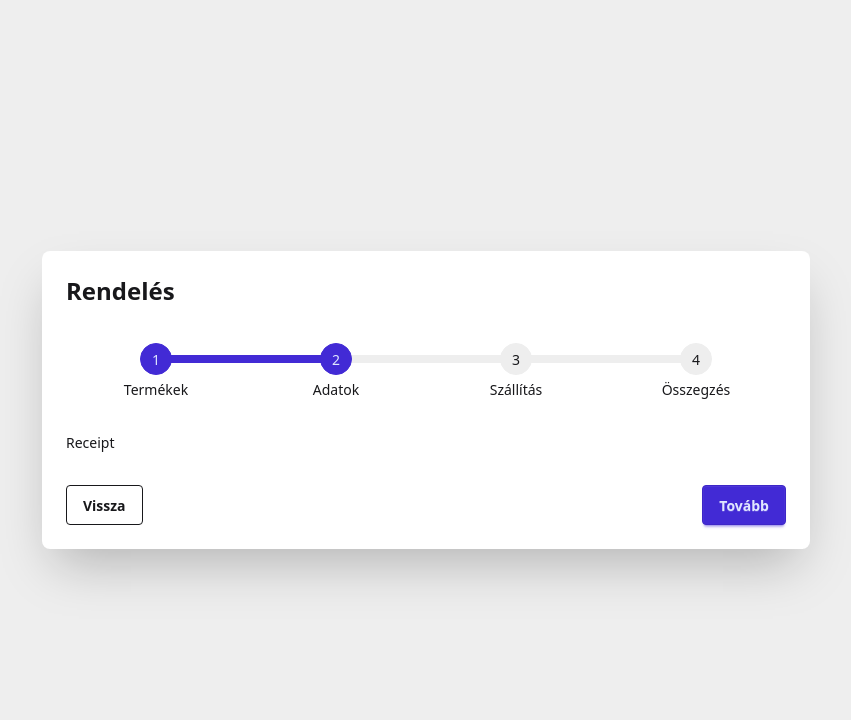
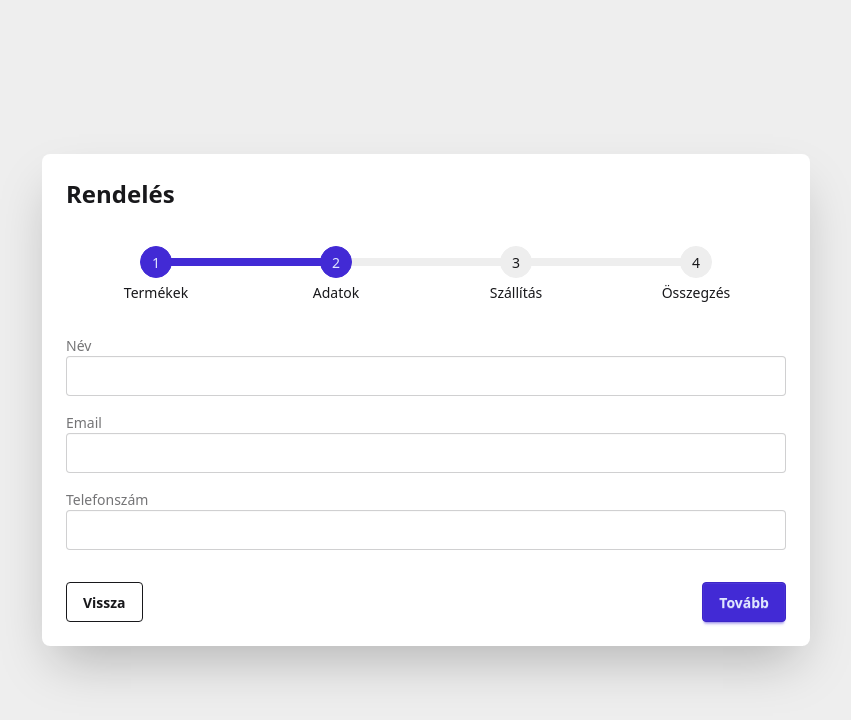
Before and after one commit to Rocka06/multistep-react, a React (Vite) app: page / in a window 1280 px wide. Both pictures are taken after a click on the button "Tovább". Shown: the top 720 px of the page, without its empty margins (214-1065 px from the left). Built offline with nearby package versions, Linux system fonts and the light colour scheme.

Commit message:
added receipt step

```diff
--- a/src/components/ReceiptStep.tsx
+++ b/src/components/ReceiptStep.tsx
@@ -1,3 +1,66 @@
+import type { ChangeEvent } from "react";
+import { useOrder } from "../context/OrderContext";
+
 export default function ReceiptStep() {
-    return <p>Receipt</p>
+    const { order, setOrder } = useOrder();
+
+    if (!order.orderer) {
+        setOrder({
+            ...order,
+            orderer: { email: "", mobile: "", name: "" }
+        })
+    }
+
+    const handleChange = (e: ChangeEvent<HTMLInputElement>) => {
+        const { name, value } = e.target;
+
+        if (order.orderer)
+            setOrder({
+                ...order,
+                orderer: { ...order.orderer, [name]: value }
+            });
+    };
+
+    return (
+        <div className="space-y-4">
+            <div className="form-control">
+                <label className="label">
+                    <span className="label-text">Név</span>
+                </label>
+                <input
+                    type="text"
+                    name="name"
+                    value={order.orderer?.name}
+                    onChange={handleChange}
+                    className="input input-bordered w-full"
+                />
+            </div>
+
+            <div className="form-control">
+                <label className="label">
+                    <span className="label-text">Email</span>
+                </label>
+                <input
+                    type="email"
+                    name="email"
+                    value={order.orderer?.email}
+                    onChange={handleChange}
+                    className="input input-bordered w-full"
+                />
+            </div>
+
+            <div className="form-control">
+                <label className="label">
+                    <span className="label-text">Telefonszám</span>
+                </label>
+                <input
+                    type="text"
+                    name="mobile"
+                    value={order.orderer?.mobile}
+                    onChange={handleChange}
+                    className="input input-bordered w-full"
+                />
+            </div>
+        </div>
+    );
 }
```
